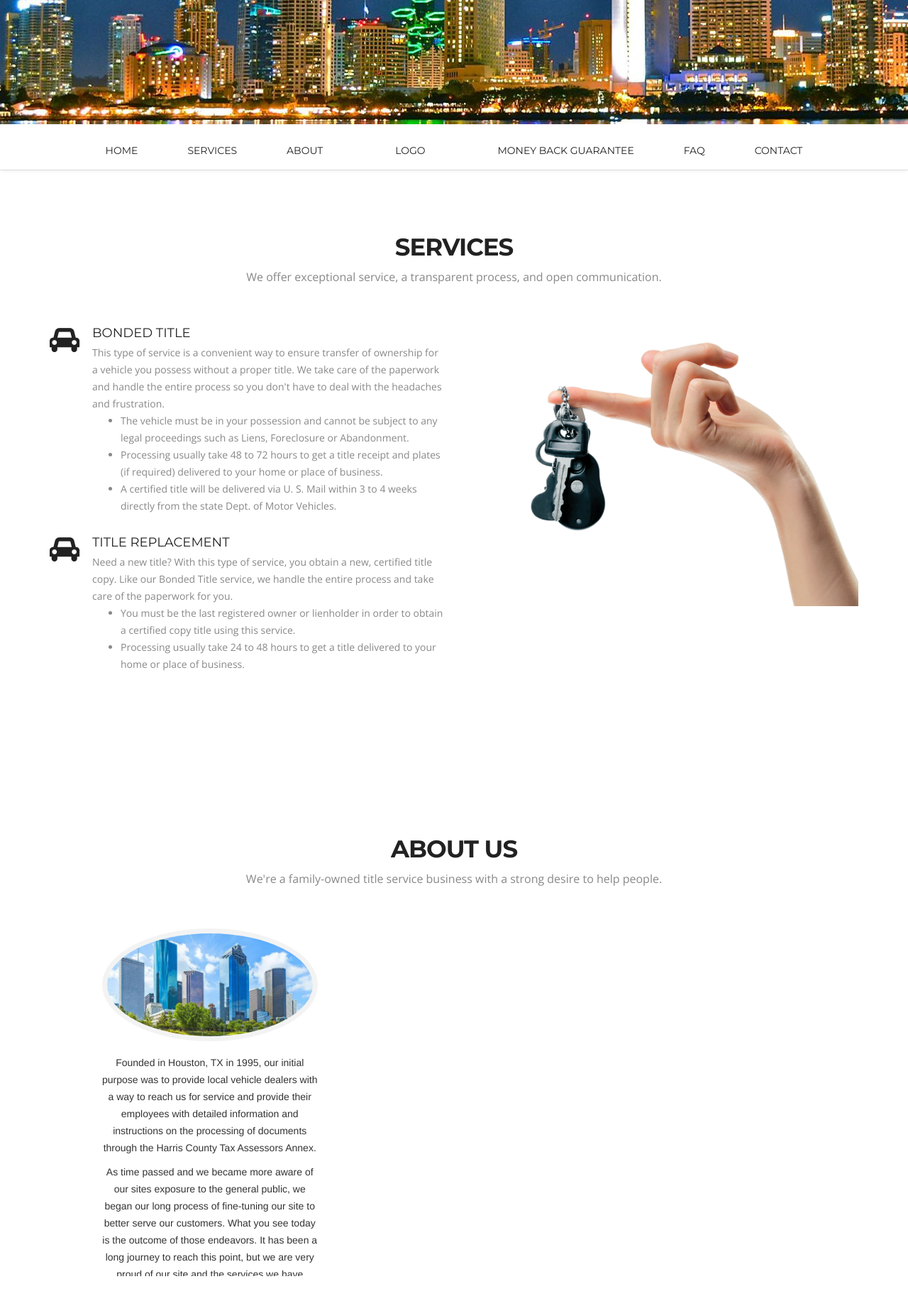
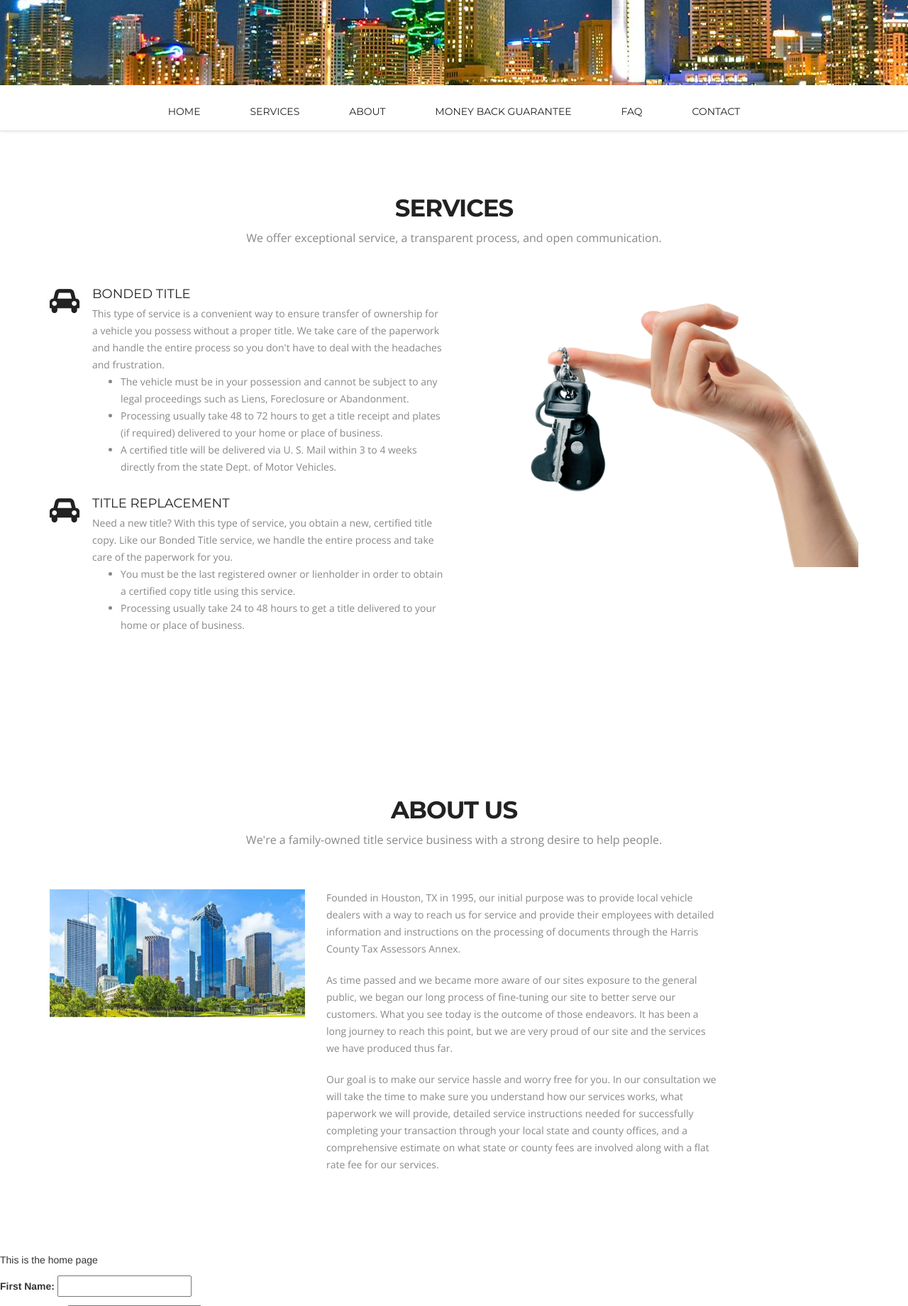
Before and after one commit to gmartinez31/TitleStore, a Django app: page / in a window 1280 px wide. Shown: the part 680-2520 px from the top of the page at 71% size. Run offline with Django 3.2, Linux system fonts and the light colour scheme.

Commit message:
almost finished about section

```diff
--- a/titlestor/templates/base.html
+++ b/titlestor/templates/base.html
@@ -27,24 +27,19 @@
     <link href='https://fonts.googleapis.com/css?family=Montserrat:400,700' rel='stylesheet' type='text/css'>
     <link href='https://fonts.googleapis.com/css?family=Open+Sans:400,300,800italic,700italic,600italic,400italic,300italic,800,700,600' rel='stylesheet' type='text/css'>
 
-
-
-    <!-- for images  -->
-    <!-- <img src="{% static 'titlestor/img/blah.jpg' %}" alt="desc"> -->
-
     <title>{% block title %}{% endblock %}</title>
 </head>
 <body>
     <header class="header" id="header">
         <div class="container">
-            <figure class="logo animated fadeInDown delay-07s">
+            <!-- <figure class="logo animated fadeInDown delay-07s">
                 <a href="#">
                     LOGO
                 </a>
-            </figure>
+            </figure> -->
             <h1 class="animated fadeInDown delay-07s">Welcome To The Title Stor</h1>
             <ul class="we-create animated fadeInUp delay-1s">
-                <li>Short Bio</li>
+                <li>WE ARE A TITLE SERVICE BUSINESS THAT SIMPLIFIES THE PROCESS FOR OBTAINING A VEHICLE TITLE</li>
             </ul>
             <a class="link animated fadeInUp delay-1s servicelink" href="#service">Get Started</a>
         </div>
@@ -63,11 +58,11 @@
                 <li>
                     <a href="#Portfolio">About</a>
                 </li>
-                <li class="small-logo">
+                <!-- <li class="small-logo">
                     <a href="#header">
                         LOGO
                     </a>
-                </li>
+                </li> -->
                 <li>
                     <a href="#client">Money Back Guarantee</a>
                 </li>
@@ -133,36 +128,19 @@
         <div class="container">
             <h2 id='services'>About Us</h2>
             <h6 id='servsum'>We're a family-owned title service business with a strong desire to help people.</h6>
-            <div class="team-leader-block clearfix">
-                <div class="team-leader-box">
-                    <div class="team-leader wow fadeInDown delay-03s">
-                        <div class="team-leader-shadow">
-                            <a href="#"></a>
-                        </div>
-                        <img src="{% static 'titlestor/img/houstonday.jpg' %}" alt="houston skyline day">
-                        <ul>
-                            <li>
-                                <a href="#" class="fa-twitter"></a>
-                            </li>
-                            <li>
-                                <a href="#" class="fa-facebook"></a>
-                            </li>
-                            <li>
-                                <a href="#" class="fa-pinterest"></a>
-                            </li>
-                            <li>
-                                <a href="#" class="fa-google-plus"></a>
-                            </li>
-                        </ul>
-                    </div>
-                    <p class="wow fadeInDown delay-03s"> Founded in Houston, TX in 1995, our initial purpose was to provide local vehicle dealers with a way to reach us for
+            <div class="row">
+                <figure class="col-lg-4 col-sm-6  text-right wow fadeInLeft delay-02s">
+                    <img src="{% static 'titlestor/img/houstonday.jpg' %}" alt="houston skyline day">
+                </figure>
+                <div class="col-lg-6 col-sm-6 wow fadeInLeft delay-05s">
+                    <p id='bonded-text' class="wow fadeInDown delay-03s"> Founded in Houston, TX in 1995, our initial purpose was to provide local vehicle dealers with a way to reach us for
                     service and provide their employees with detailed information and instructions on the processing of documents through the
-                    Harris County Tax Assessors Annex.</p>
-                    <p class="wow fadeInDown delay-03s">As time passed and we became more aware of our sites exposure to the general public,
+                    Harris County Tax Assessors Annex.</p> <br>
+                    <p id='bonded-text' class="wow fadeInDown delay-03s">As time passed and we became more aware of our sites exposure to the general public,
                     we began our long process of fine-tuning our site to better serve our customers. What you see today is the outcome of those
                     endeavors. It has been a long journey to reach this point, but we are very proud of our site and the services we have produced
-                    thus far.</p>
-                    <p class="wow fadeInDown delay-03s">Our goal is to make our service hassle and worry free for you. In our consultation we will take the time to make sure you
+                    thus far.</p><br>
+                    <p id='bonded-text' class="wow fadeInDown delay-03s">Our goal is to make our service hassle and worry free for you. In our consultation we will take the time to make sure you
                     understand how our services works, what paperwork we will provide, detailed service instructions needed for successfully
                     completing your transaction through your local state and county offices, and a comprehensive estimate on what state or county
                     fees are involved along with a flat rate fee for our services.</p>
```
